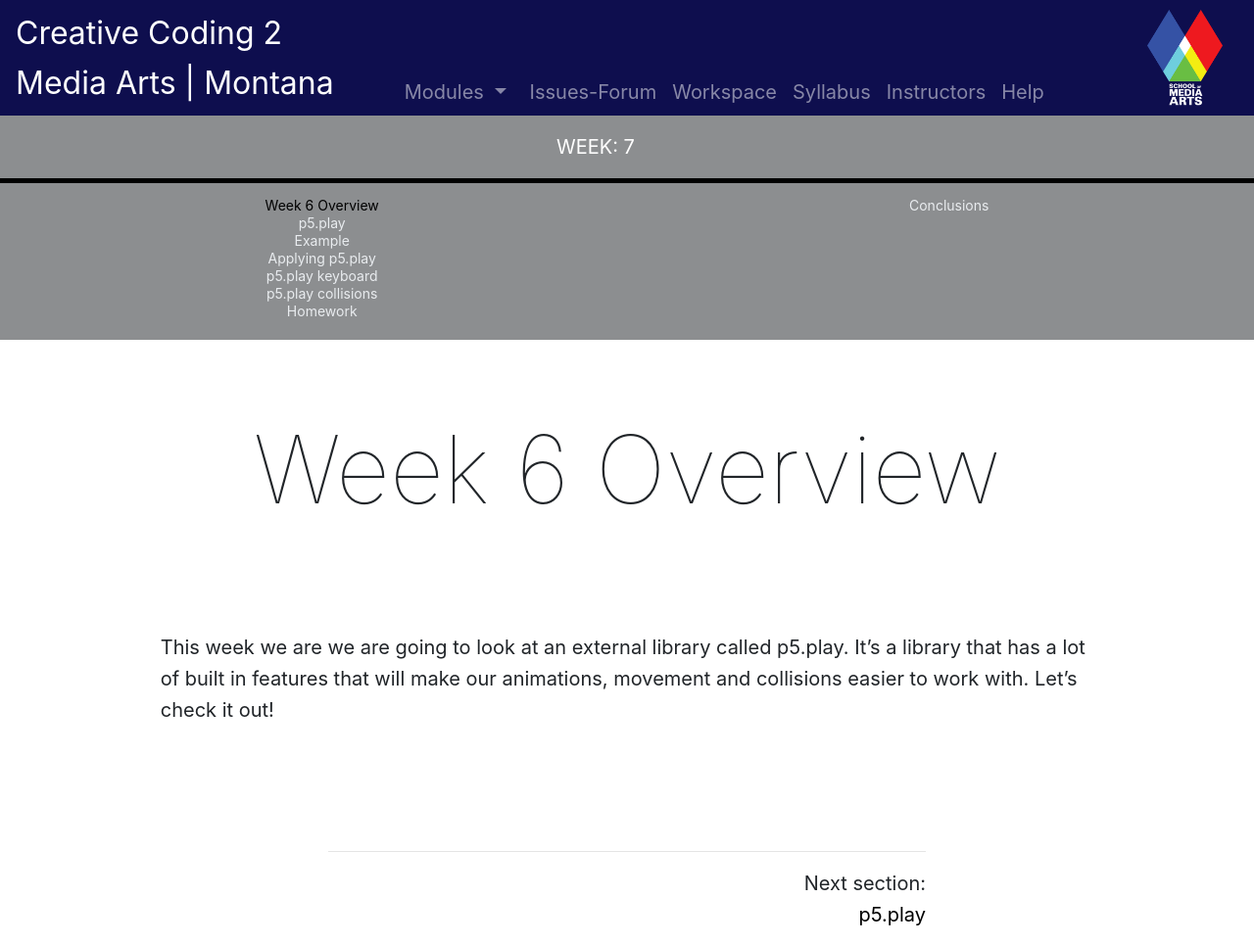
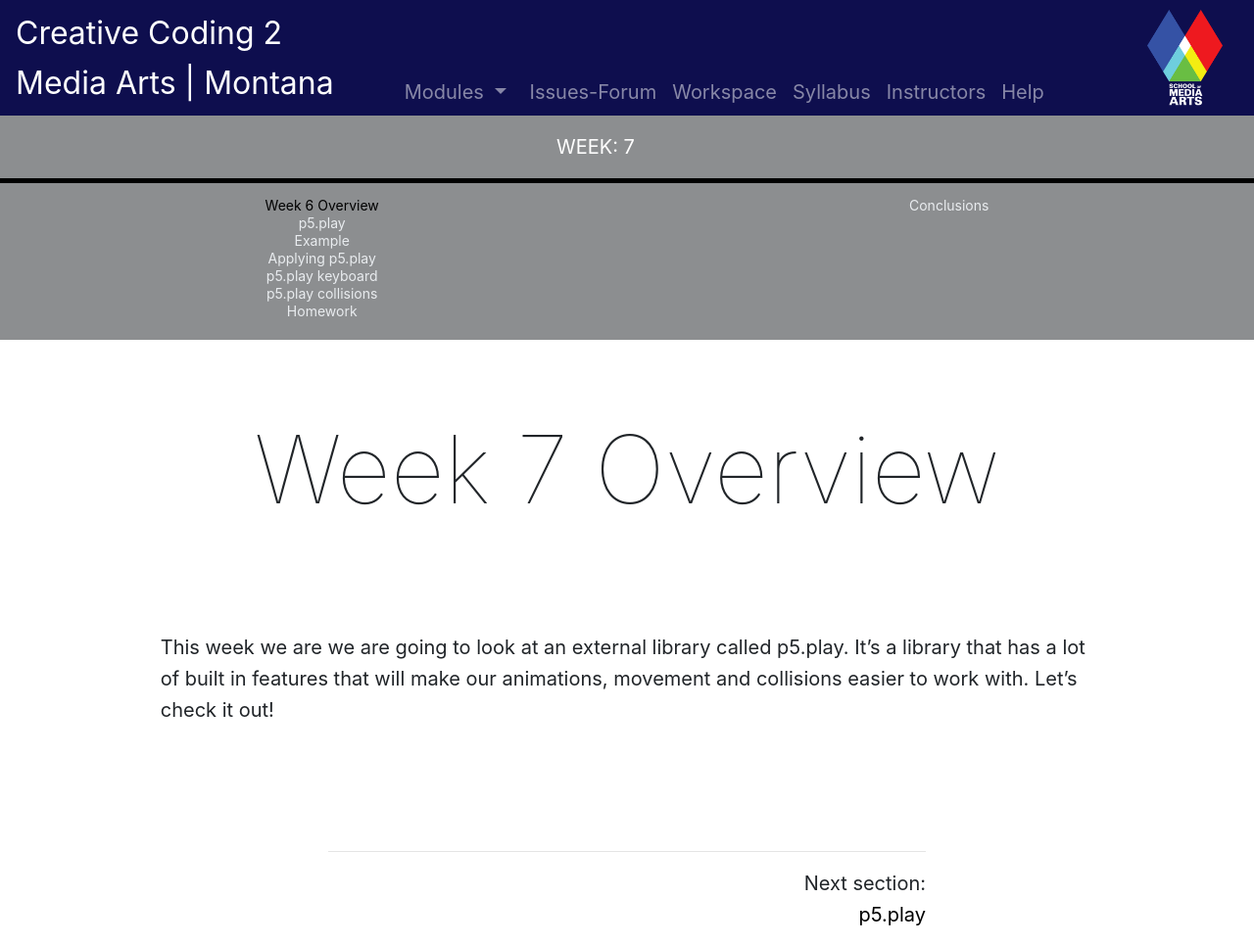
Before and after one commit to Montana-Media-Arts/220-creative-coding2-Spring2022, a Jekyll site: the page built from modules/week-7/_posts/2000-01-01-overview.md, in a window 1280 px wide. Shown: the whole page at 98% size. Built offline with Jekyll 4.4.1, drawn with Linux system fonts in a browser that asks for light colours; nearby versions of some CDN libraries; comment, search, counter and statistics services are not loaded.

Commit message:
Update 2000-01-01-overview.md

```diff
--- a/modules/week-7/_posts/2000-01-01-overview.md
+++ b/modules/week-7/_posts/2000-01-01-overview.md
@@ -3,7 +3,7 @@ title: Week 6 Overview
 module: 7
 ---
 
-# Week 6 Overview <br />
+# Week 7 Overview <br />
 
 
 <br />
```
